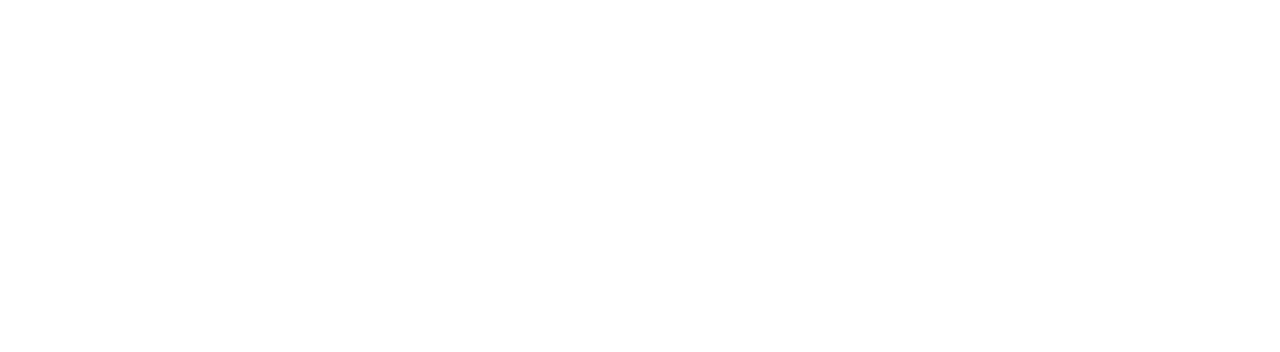
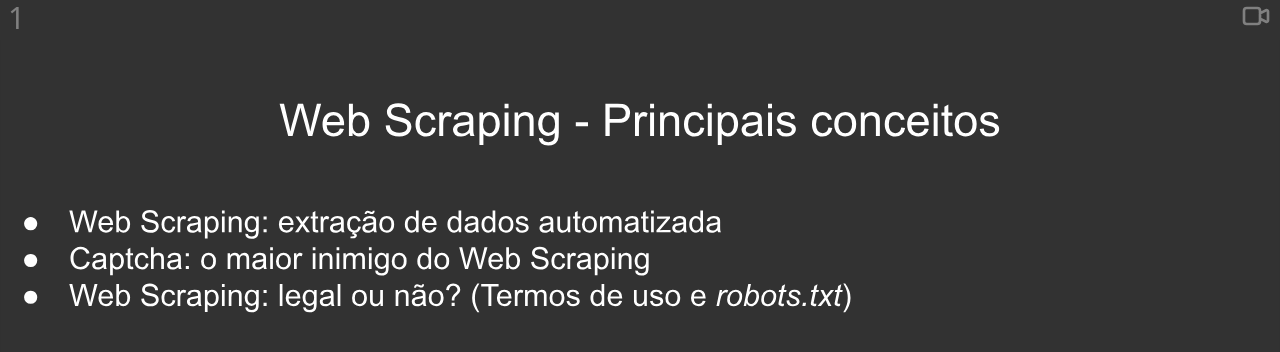
Before and after one commit to FelipeFlohr/ambisis-node-presentation, a React app: page /23 in a window 1280 px wide. Before the commit this address had no page. Shown: the top 352 px of the page. Built offline with nearby package versions, Linux system fonts and the light colour scheme.

Commit message:
Adicionado slide 23

```diff
--- a/src/components/layout/Layout.tsx
+++ b/src/components/layout/Layout.tsx
@@ -52,6 +52,12 @@
         }
     }
 
+    const handleEnterPressSlideNumber = (e: React.KeyboardEvent<HTMLInputElement>) => {
+        if (e.key === "Enter") {
+            handleGoButton()
+        }
+    }
+
     useEffect(() => {
         window.onkeydown = e => {
             if (e.key === "ArrowLeft") {
@@ -71,7 +77,7 @@
                 <div className={`bg-slate-900 w-52 h-24 rounded-xl mt-2 p-1 shadow-2xl ${showGoTo ? "visible" : "hidden"}`}>
                     <h1 className="text-white">Go to:</h1>
                     <div className="flex mt-2">
-                        <input onChange={handleGoValue} className="w-40 mt-1 ml-1 text-black pl-2 rounded-md" type="number" value={goValue} />
+                        <input onChange={handleGoValue} className="w-40 mt-1 ml-1 text-black pl-2 rounded-md" type="number" value={goValue} onKeyDown={handleEnterPressSlideNumber} />
                         <button onClick={handleGoButton} className="text-white ml-2">Go</button>
                     </div>
                 </div>
--- a/src/main.tsx
+++ b/src/main.tsx
@@ -27,6 +27,7 @@
 import Twentieth from "./views/slides/20/Twentieth"
 import TwentyFirst from "./views/slides/21/TwentyFirst"
 import TwentySecond from "./views/slides/22/TwentySecond"
+import TwentyThird from "./views/slides/23/TwentyThird"
 
 ReactDOM.createRoot(document.getElementById("root") as HTMLElement).render(
   <React.StrictMode>
@@ -56,6 +57,7 @@
           <Route path="/20" element={<Twentieth />} />
           <Route path="/21" element={<TwentyFirst />} />
           <Route path="/22" element={<TwentySecond />} />
+          <Route path="/23" element={<TwentyThird />} />
         </Routes>
       </Layout>
     </BrowserRouter>
--- /dev/null
+++ b/src/views/slides/23/TwentyThird.tsx
@@ -0,0 +1,8 @@
+import ImageBackground from "../../../components/imageBackground";
+import twentyThird from "../../../assets/vectorslides/23.svg";
+
+export default function TwentyThird() {
+    return (
+        <ImageBackground image={twentyThird} hexBackground="#323232" />
+    )
+}
```
Also changed, not shown: src/assets/vectorslides/23.svg (added).
